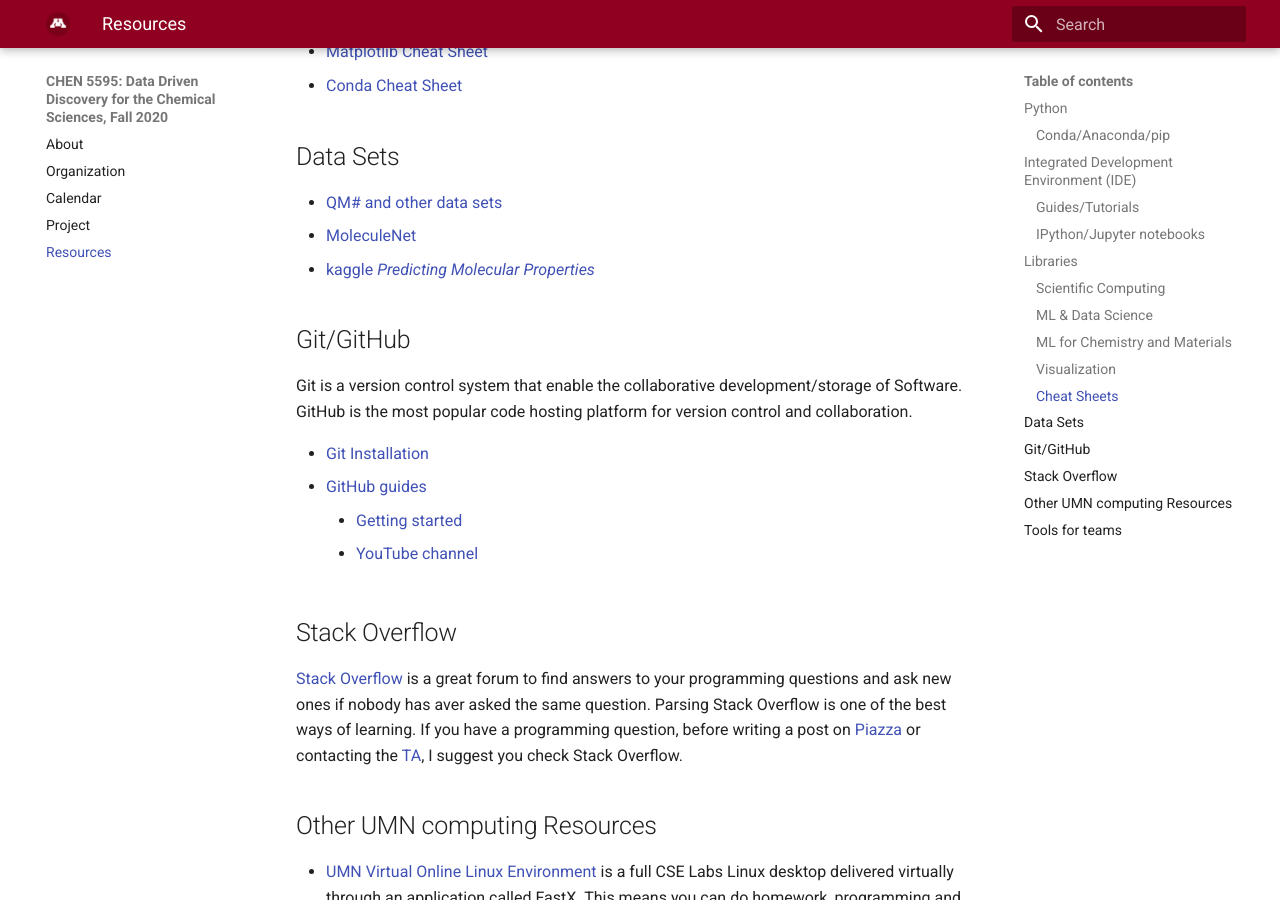
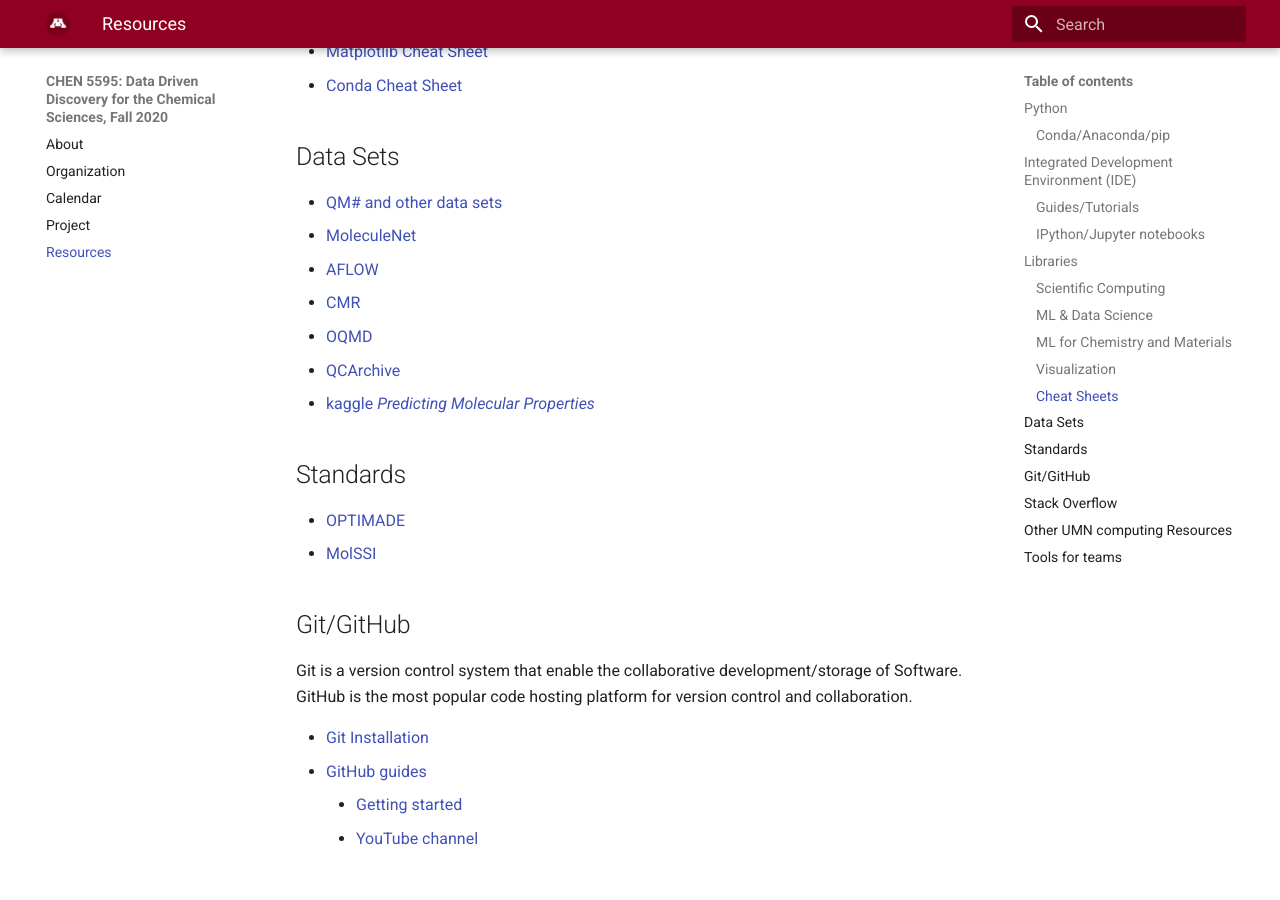
Before and after one commit to smcantab/chen5595-fall2020, an MkDocs documentation site: the page built from docs/resources.md, in a window 1280 px wide and 900 px high, scrolled down 3819 px. Built offline with MkDocs 1.6.1 and Material for MkDocs 9.7.7, drawn with Linux system fonts in a browser that asks for light colours.

Commit message:
added data sets and standards to resources

```diff
--- a/docs/resources.md
+++ b/docs/resources.md
@@ -106,7 +106,15 @@
 ## Data Sets
 - [QM# and other data sets](http://quantum-machine.org/)
 - [MoleculeNet](http://moleculenet.ai/datasets-1)
+- [AFLOW](http://www.aflowlib.org/)
+- [CMR](https://cmr.fysik.dtu.dk/)
+- [OQMD](http://oqmd.org/)
+- [QCArchive](https://qcarchive.molssi.org/)
 - [kaggle _Predicting Molecular Properties_](https://www.kaggle.com/c/champs-scalar-coupling/overview)
+
+## Standards
+- [OPTIMADE](https://www.optimade.org/)
+- [MolSSI](https://molssi.org/software-projects/)
 
 ## Git/GitHub
 Git is a version control system that enable the collaborative development/storage of Software. GitHub is the most popular code hosting platform for version control and collaboration.
```
